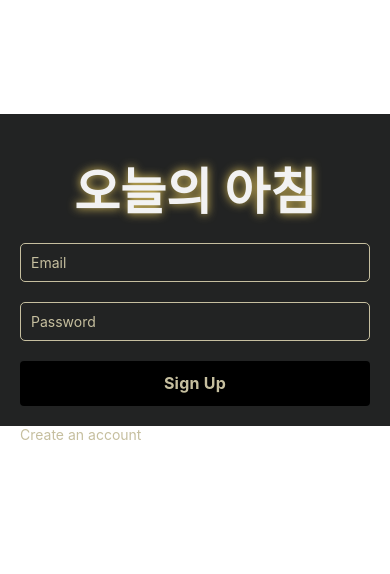
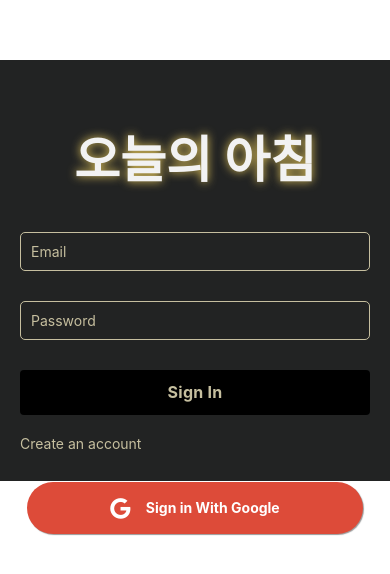
Before and after one commit to dynle/morning-assistant-expo, a React Native app: screen / in a window 390 px wide. Shown: the part 152-726 px from the top of the page. Built offline with nearby package versions, Linux system fonts and the light colour scheme; no server answers.

Commit message:
add google login button on AuthScreen

```diff
--- a/src/App.tsx
+++ b/App.tsx
@@ -1,8 +1,7 @@
 import { StatusBar } from 'expo-status-bar';
 import React from 'react';
 import { Button, StyleSheet, Text, View } from 'react-native';
-import {auth} from './fbase'
-import LoginProvider from './Utils/LoginProvider';
+import LoginProvider from './src/Utils/LoginProvider';
 
 export default function App() {
   return (
--- a/package.json
+++ b/package.json
@@ -9,13 +9,17 @@
   },
   "dependencies": {
     "expo": "~42.0.1",
+    "expo-google-app-auth": "^8.2.2",
     "expo-google-sign-in": "~9.2.1",
     "expo-status-bar": "~1.0.4",
     "firebase": "8.2.3",
     "react": "16.13.1",
     "react-dom": "16.13.1",
     "react-native": "https://github.com/expo/react-native/archive/sdk-42.0.0.tar.gz",
-    "react-native-web": "~0.13.12"
+    "react-native-elements": "^3.4.2",
+    "react-native-web": "~0.13.12",
+    "remove": "^0.1.5",
+    "yarn": "^1.22.11"
   },
   "devDependencies": {
     "@babel/core": "^7.9.0",
--- a/src/Screens/AuthScreen.tsx
+++ b/src/Screens/AuthScreen.tsx
@@ -9,6 +9,8 @@ import {
     Dimensions,
 } from "react-native";
 import { signInUtil, signUpUtil, signOutUtil } from "../Utils/AuthUtil";
+import GoogleLogin from "../Services/GoogleAuthService";
+import { SocialIcon } from "react-native-elements";
 
 var width = Dimensions.get("window").width;
 var height = Dimensions.get("window").height;
@@ -39,7 +41,7 @@ export default function AuthScren() {
             <View style={styles.containerBottom}>
                 <TextInput
                     placeholder="Email"
-                    placeholderTextColor='#C6BF9F'
+                    placeholderTextColor="#C6BF9F"
                     onChangeText={setEmail}
                     value={email}
                     style={styles.textInput}
@@ -47,7 +49,7 @@ export default function AuthScren() {
                 />
                 <TextInput
                     placeholder="Password"
-                    placeholderTextColor='#C6BF9F'
+                    placeholderTextColor="#C6BF9F"
                     onChangeText={setPassword}
                     value={password}
                     style={styles.textInput}
@@ -60,10 +62,10 @@ export default function AuthScren() {
                             style={styles.button}
                             onPress={() => {
                                 console.log(email, password);
-                                signIn();
+                                signUp();
                             }}
                         >
-                            <Text style={styles.buttonText}>Sign In</Text>
+                            <Text style={styles.buttonText}>Sign Up</Text>
                         </Pressable>
                         <Text
                             style={styles.text}
@@ -78,10 +80,10 @@ export default function AuthScren() {
                             style={styles.button}
                             onPress={() => {
                                 console.log(email, password);
-                                signUp();
+                                signIn();
                             }}
                         >
-                            <Text style={styles.buttonText}>Sign Up</Text>
+                            <Text style={styles.buttonText}>Sign In</Text>
                         </Pressable>
                         <Text
                             style={styles.text}
@@ -89,6 +91,13 @@ export default function AuthScren() {
                         >
                             Create an account
                         </Text>
+                        <SocialIcon
+                            title="Sign in With Google"
+                            button
+                            type="google"
+                            style={{marginTop:30}}
+                            onPress={()=>{alert('google social login')}}
+                        ></SocialIcon>
                     </>
                 )}
             </View>
@@ -107,24 +116,25 @@ const styles = StyleSheet.create({
     containerTop: {
         flex: 2,
         justifyContent: "center",
-        alignItems: 'center',
+        alignItems: "center",
     },
     containerBottom: {
         flex: 3,
     },
-    title:{ //font 정해야함
-        color: '#F2F2F2',
+    title: {
+        //font 정해야함
+        color: "#F2F2F2",
         fontSize: 50,
-        fontWeight:'bold',
-        textShadowColor: '#E3C65C',
+        fontWeight: "bold",
+        textShadowColor: "#E3C65C",
         // textShadowOffset: {width: 5, height: 5},
-        textShadowRadius: 10
+        textShadowRadius: 10,
     },
     textInput: {
         borderWidth: 1,
         borderColor: "#C6BF9F",
         padding: 10,
-        marginBottom: 20,
+        marginBottom: 30,
         borderRadius: 5,
     },
     text: {
--- /dev/null
+++ b/src/Services/GoogleAuthService.tsx
@@ -0,0 +1,30 @@
+import Constants from 'expo-constants'; //So we can read app.json extra
+import * as Google from 'expo-google-app-auth'; //google auth libraries
+import {auth, fbase} from '../fbase'
+
+export default async function GoogleLogin() {
+    try {
+      //await GoogleSignIn.askForPlayServicesAsync();
+      const result = await Google.logInAsync({ //return an object with result token and user
+        iosClientId: Constants.manifest!.extra!.IOS_KEY, //From app.json
+        androidClientId: Constants.manifest!.extra!.ANDROIUD_KEY, //From app.json
+      });
+      if (result.type === 'success') {
+        console.log(result);
+        // setIsLoading(true);
+        const credential = fbase.auth.GoogleAuthProvider.credential( //Set the tokens to Firebase
+          result.idToken,
+          result.accessToken
+        );
+        auth
+          .signInWithCredential(credential) //Login to Firebase
+          .catch((error) => {
+            console.log(error);
+          });
+      } else {
+        //CANCEL
+      }
+    } catch ({ message }) {
+      alert('login: Error:' + message);
+    }
+  };
--- a/src/fbase.tsx
+++ b/src/fbase.tsx
@@ -1,4 +1,4 @@
-import firebase from 'firebase/app'
+import firebase from "firebase/app";
 
 // Optionally import the services that you want to use
 import "firebase/auth";
@@ -9,16 +9,20 @@ import "firebase/auth";
 
 // Initialize Firebase
 const firebaseConfig = {
-  apiKey: 'AIzaSyAkq_vCJWUdJFzV556DQ3HmnlYJ2MEmCG0',
-  authDomain: 'morning-assistant-8717d.firebaseapp.com',
-  databaseURL: 'https://morning-assistant-8717d.firebaseio.com',
-  projectId: 'morning-assistant-8717d',
-  storageBucket: 'morning-assistant-8717d.appspot.com',
-  messagingSenderId: '658921868833',
-  appId: '1:658921868833:ios:24a9931a1192a6512b9d60', //use apple app
-  measurementId: 'G-measurement-id',
+    apiKey: "AIzaSyAkq_vCJWUdJFzV556DQ3HmnlYJ2MEmCG0",
+    authDomain: "morning-assistant-8717d.firebaseapp.com",
+    databaseURL: "https://morning-assistant-8717d.firebaseio.com",
+    projectId: "morning-assistant-8717d",
+    storageBucket: "morning-assistant-8717d.appspot.com",
+    messagingSenderId: "658921868833",
+    appId: "1:658921868833:ios:24a9931a1192a6512b9d60", //use apple app
+    measurementId: "G-measurement-id",
 };
+if (!firebase.apps.length) {
+    firebase.initializeApp(firebaseConfig);
+} else {
+    firebase.app();
+}
 
-firebase.initializeApp(firebaseConfig);
-
-export const auth = firebase.auth()
+export const fbase = firebase;
+export const auth = firebase.auth();
```
Also changed, not shown: 2 other files (tests, documents, lock files or other folders).
